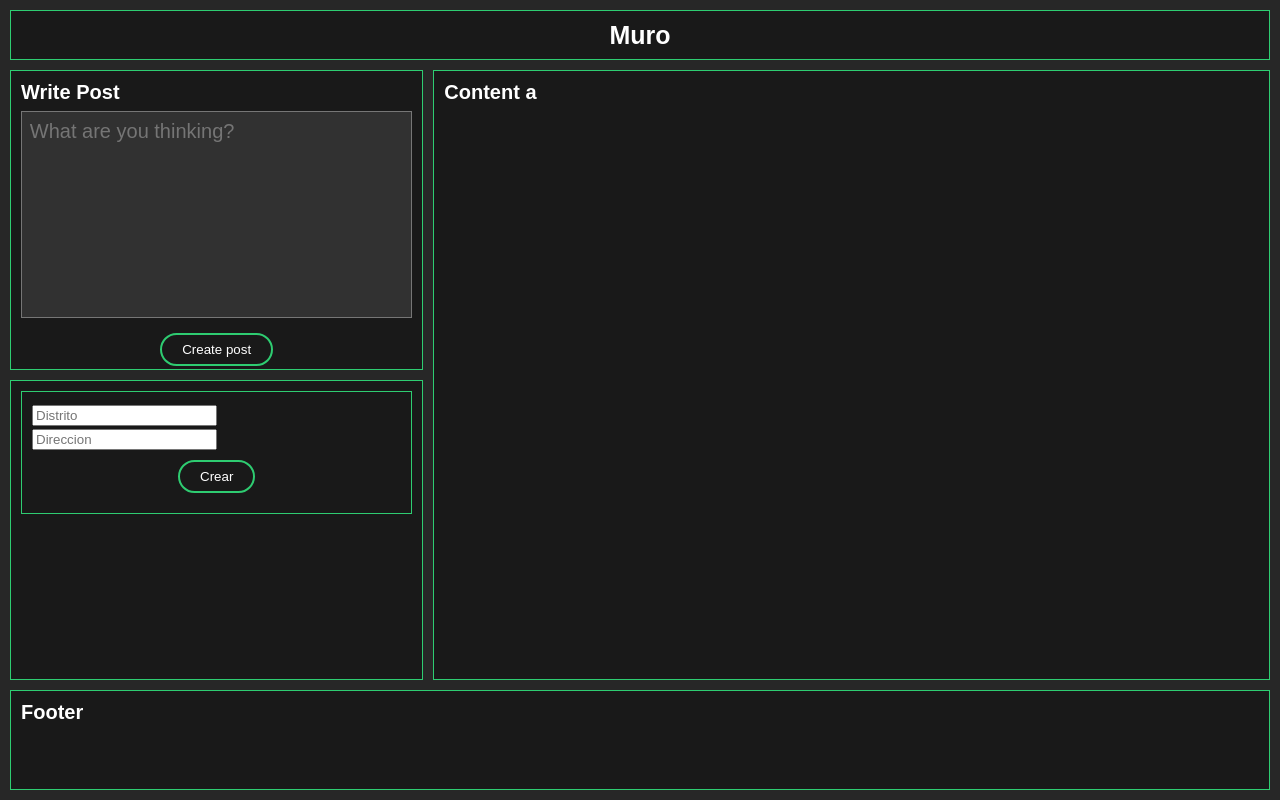
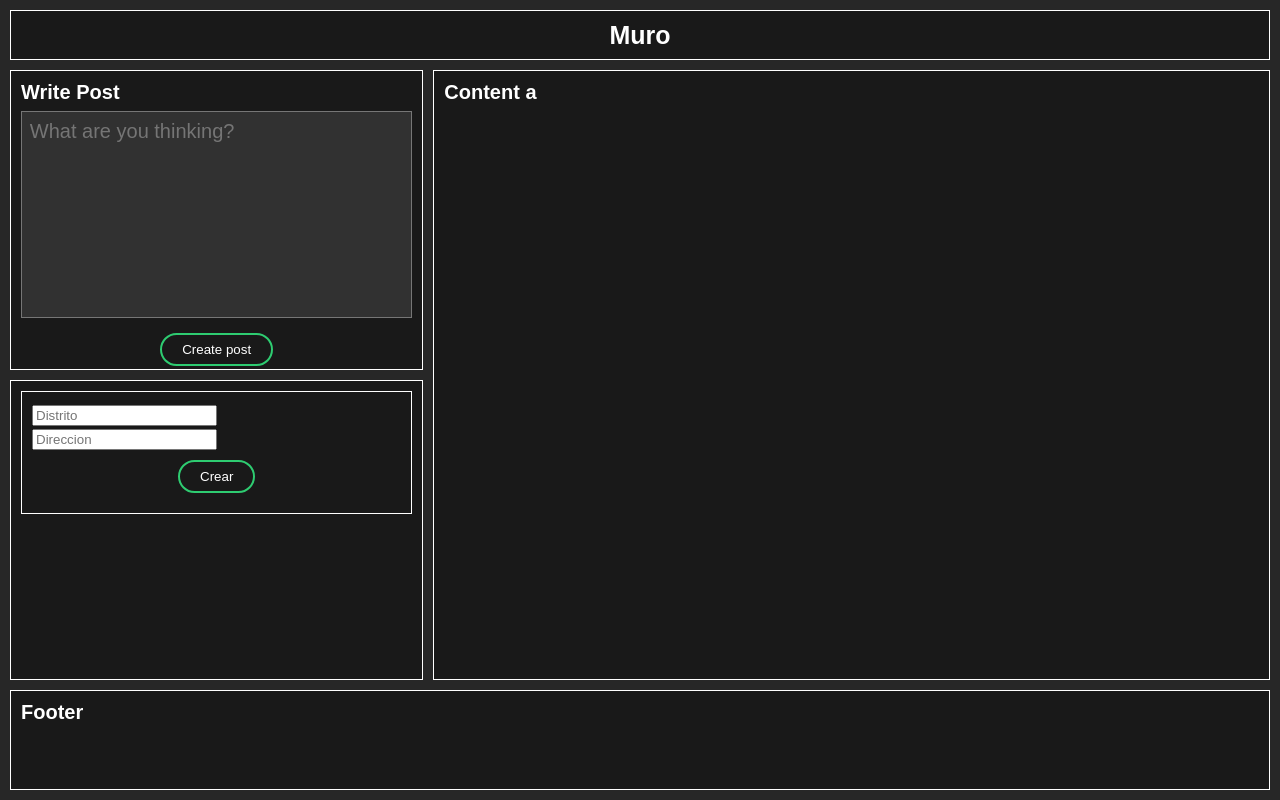
Before and after one commit to lender512/Proyecto-DBP, a Flask app: page /main in a window 1280 px wide. Run offline with Flask 2, Linux system fonts and the light colour scheme; the visitor is signed in with stand-in values (Sample User, id 1); data comes from the database, SQL or seed files in the repository; data that the repository does not hold is empty.

Commit message:
Update main.css

```diff
--- a/Proyecto/app/static/css/main.css
+++ b/Proyecto/app/static/css/main.css
@@ -27,7 +27,7 @@ body {
 
 .container div {
     padding: 10px;
-    border: 1px solid #2ecc71;;
+    border: 1px solid white;;
     background-color: #191919;
 }
 
```
